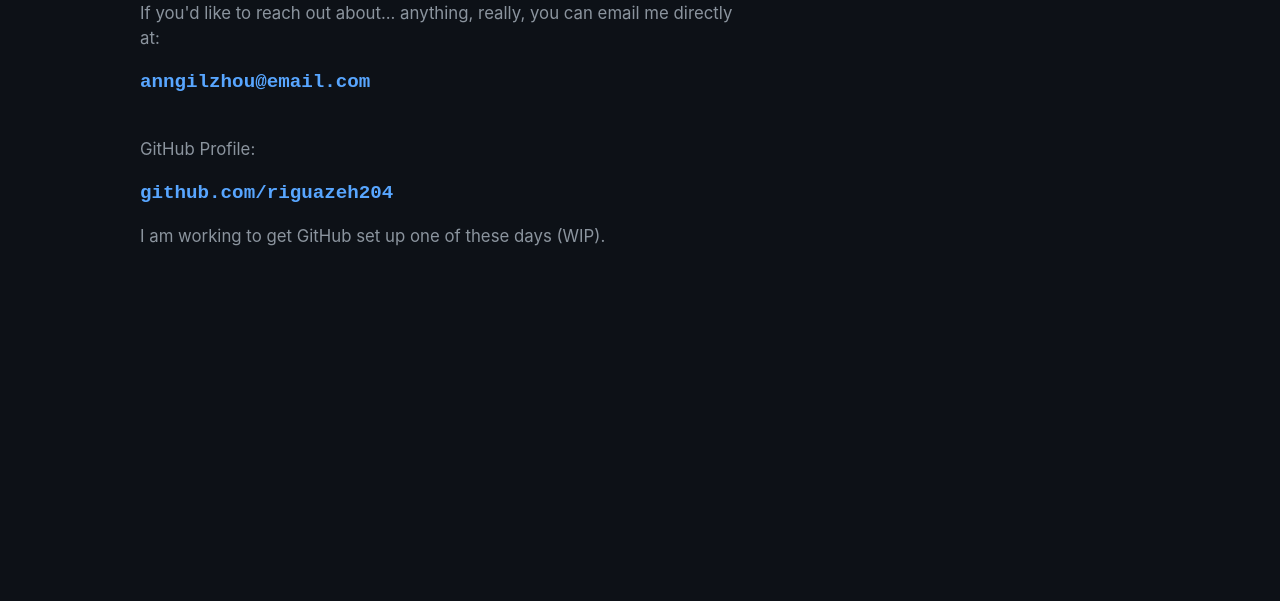
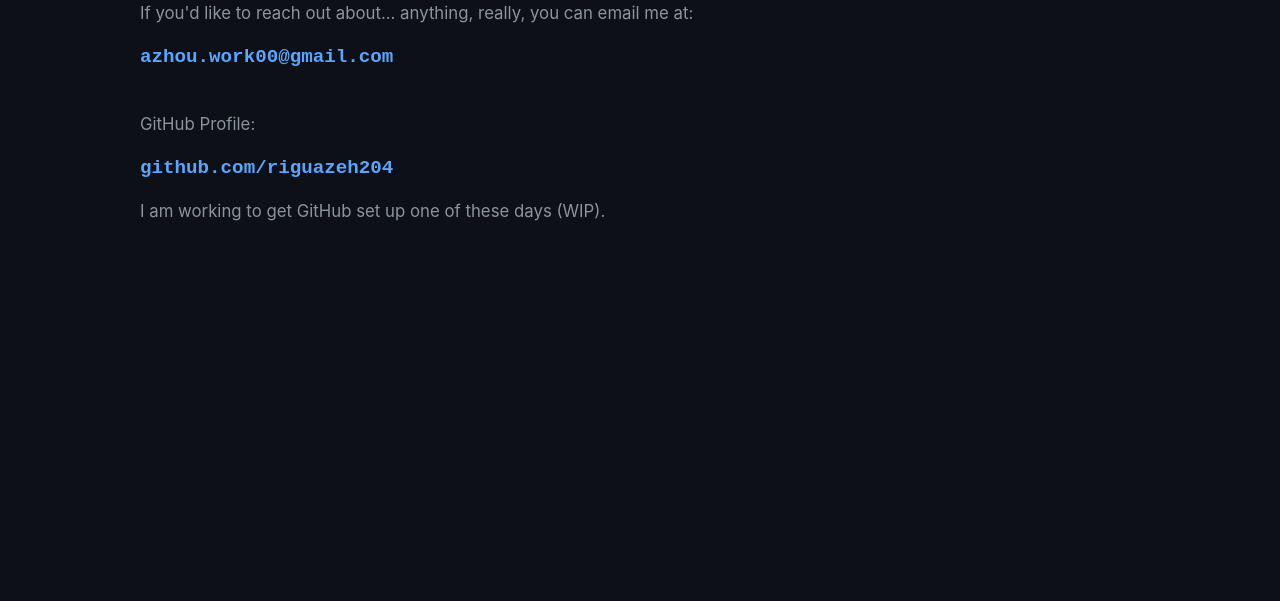
Before and after one commit to riguazeh204/azcportfolio, a plain HTML site: page contact.html in a window 1280 px wide. Shown: the part 199-800 px from the top of the page. Drawn offline with Linux system fonts and the light colour scheme.

Commit message:
Changed email address in contact.html

```diff
--- a/contact.html
+++ b/contact.html
@@ -22,8 +22,8 @@
     <main class="container">
         <div class="contact-box">
             <h1>Contact</h1>
-            <p>If you'd like to reach out about... anything, really, you can email me directly at:</p>
-            <p class="email-display"><a href="mailto:anngilzhou@email.com">anngilzhou@email.com</a></p>
+            <p>If you'd like to reach out about... anything, really, you can email me at:</p>
+            <p class="email-display"><a href="mailto:anngilzhou@email.com">azhou.work00@gmail.com</a></p>
 
             <div class="github-section" style="margin-top: 40px;">
                 <p>GitHub Profile:</p>
```
